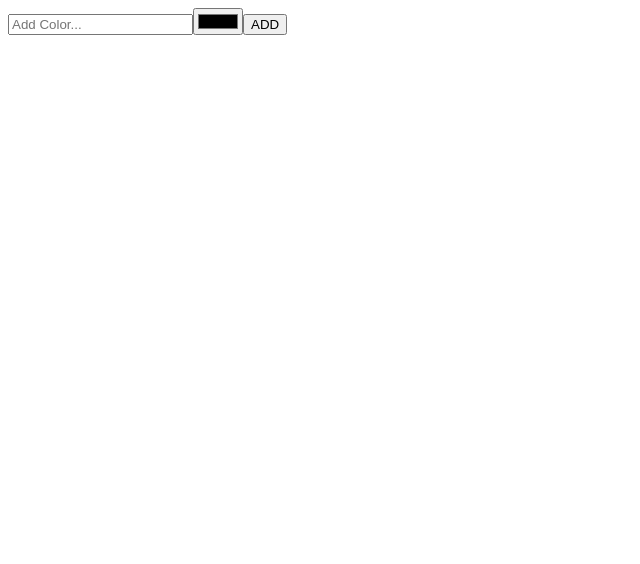
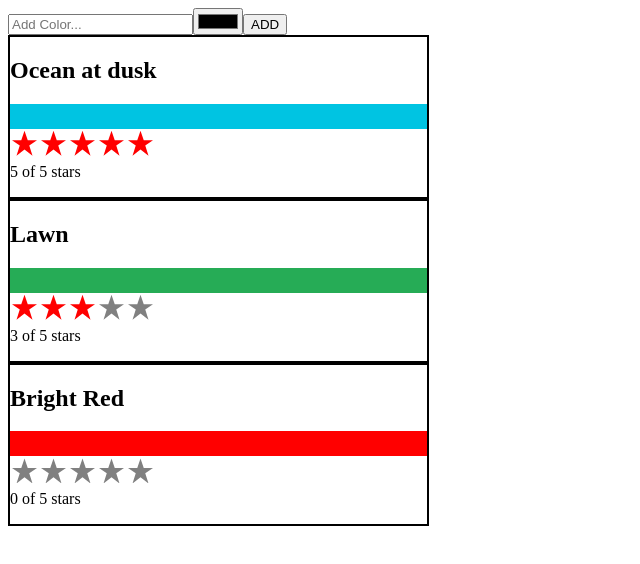
Before and after one commit to pfelto/reactColor, a React (Create React App) app: page / in a window 1280 px wide. Shown: the top 564 px of the page, without its empty margins (0-640 px from the left). Built offline with nearby package versions, Linux system fonts and the light colour scheme.

Commit message:
Pulled all the code together from chapter 6 in book to make a color organizer. Currently you cannot add or remove colors or change ratings. Just displaying the colors from ColorsData.js with star rating and addcolorform. NExt adding functions to pass info up component tree

```diff
--- a/public/index.html
+++ b/public/index.html
@@ -22,7 +22,7 @@
       work correctly both with client-side routing and a non-root public URL.
       Learn how to configure a non-root public URL by running `npm run build`.
     -->
-  <title>React App</title>
+  <title>React Color Organizer App</title>
 </head>
 
 <body>
--- /dev/null
+++ b/src/App.js
@@ -0,0 +1,17 @@
+import React from "react";
+import ColorsData from "./ColorsData";
+import ColorsList from "./colorList";
+import AddColorForm from "./addColorForm"
+
+class App extends React.Component {
+    render(){
+        return (
+            <div>
+                <AddColorForm />
+                <ColorsList colors={ColorsData}/>
+            </div>
+        );
+    }
+}
+
+export default App
--- /dev/null
+++ b/src/ColorsData.js
@@ -0,0 +1,22 @@
+let ColorsData = [
+    {
+        'id': 1,
+        'title': 'Ocean at dusk',
+        'color': '#00c4e2',
+        'rating': 5,
+    },
+    {
+        'id': 2,
+        'title': 'Lawn',
+        'color': '#26ac56',
+        'rating': 3,
+    },
+    {
+        'id': 3,
+        'title': 'Bright Red',
+        'color': '#ff0000',
+        'rating': 0,
+    },
+]
+
+export default ColorsData
--- /dev/null
+++ b/src/addColorForm.js
@@ -0,0 +1,34 @@
+import React from "react";
+
+
+class AddColorForm extends React.Component {
+    constructor(props){
+        super(props);
+        this.submit = this.submit.bind(this);
+    }
+
+    submit(e){
+        const { _title , _color } = this.refs;
+        e.preventDefault();
+        //alert(`New Color: ${_title.value} ${_color.value}`);
+        this.props.onNewColor(_title.value, _color.value);
+        _title.value = '';
+        _color.value = '#000000';
+        _title.focus();
+    }
+
+    render(){
+        return (
+            <form onSubmit={this.submit}>
+                <input ref='_title'
+                    type='text'
+                    placeholder='Add Color...'/>
+                <input ref='_color'
+                    type='color'/>
+                <button>ADD</button>
+            </form>
+        )
+    }
+}
+
+export default AddColorForm
--- /dev/null
+++ b/src/colorList.js
@@ -0,0 +1,12 @@
+import Colors from './colors'
+
+const ColorsList = ({colors=[]}) =>
+<div>
+    {(colors.length === 0) ?
+    <p>No Colors Listed. (Add a Color)</p> :
+    colors.map(color =>
+        <Colors key={color.id} {...color} />
+    )}
+</div>
+
+export default ColorsList
--- /dev/null
+++ b/src/colors.js
@@ -0,0 +1,40 @@
+import React from "react";
+//import PropTypes from 'prop-types';
+import StarRating from "./starRating";
+
+const Color = ({title, color, rating=0}) =>
+<section className='color'>
+    <h1>{title}</h1>
+    <div className='box'
+        style={{ backgroundColor: color }}>
+    </div>
+    <div>
+        <StarRating starsSelected={rating}/>
+    </div>
+</section>
+
+
+export default Color
+
+//This doesn't need to be  a ES6 class, probably better to make it a stateless functional component
+/*
+class Color extends React.Component {
+
+
+render(){
+    const { title , color , rating } = this.props;
+    return(
+        <section className='color'>
+            <h1>{title}</h1>
+            <div className='box'
+            style={{ backgroundColor: color }}>
+            </div>
+            <div>
+                <StarRating starsSelected={rating}/>
+            </div>
+        </section>
+
+    );
+}
+}
+*/
--- /dev/null
+++ b/src/index.css
@@ -0,0 +1,34 @@
+.star {
+  cursor: pointer;
+  height: 25px;
+  width: 25px;
+  margin: 2px;
+  float: left;
+  background-color: gray;
+  clip-path: polygon(
+    50% 0%,
+    63% 38%,
+    100% 38%,
+    69% 59%,
+    82% 100%,
+    50% 75%,
+    18% 100%,
+    31% 59%,
+    0% 38%,
+    37% 38%
+  );
+}
+
+.star.selected {
+  background-color: red;
+}
+
+.color {
+  width: 33%;
+  border: 2px black solid;
+}
+
+.box {
+  height: 25px;
+  width: 100%;
+}
--- a/src/index.js
+++ b/src/index.js
@@ -1,36 +1,7 @@
 import React from "react";
 import ReactDOM from "react-dom";
-
-class AddColorForm extends React.Component {
-    constructor(props){
-        super(props);
-        this.submit = this.submit.bind(this);
-    }
-
-    submit(e){
-        const { _title , _color } = this.refs;
-        e.preventDefault();
-        alert(`New Color: ${_title.value} ${_color.value}`);
-        _title.value = '';
-        _color.value = '#000000';
-        _title.focus();
-    }
-
-    render(){
-        return (
-            <form onSubmit={this.submit}>
-                <input ref='_title'
-                    type='text'
-                    placeholder='Add Color...'/>
-                <input ref='_color'
-                    type='color'/>
-                <button>ADD</button>
-            </form>
-        )
-    }
-}
+import App from "./App";
+import  "./index.css"
 
 
-
-
-ReactDOM.render(<AddColorForm />, document.getElementById('root'));
+ReactDOM.render(<App />, document.getElementById('root'));
--- /dev/null
+++ b/src/star.js
@@ -0,0 +1,14 @@
+import PropTypes from 'prop-types';
+
+
+const Star = (props) =>
+<div className={(props.selected) ? 'star selected' : 'star'}
+    onClick={props.onClick}>
+</div>
+
+Star.propTypes = {
+    selected: PropTypes.bool,
+    onClick: PropTypes.func,
+}
+
+export default Star
--- /dev/null
+++ b/src/starRating.js
@@ -0,0 +1,65 @@
+import React from "react";
+import PropTypes from 'prop-types';
+import Star from "./star";
+
+const StarRating = ({starsSelected=0 , totalStars=5 }) => {
+    const starsRatingArray = Array(totalStars).fill(null).map((star,i) =>
+    <Star key={i}
+        selected={i<starsSelected}
+        onClick={() => console.log('clicked')}/>);
+    return(
+        <div>
+        {starsRatingArray}
+        <br />
+        <p>{starsSelected} of {totalStars} stars</p>
+    </div>
+    );
+
+    }
+
+
+StarRating.propTypes = {
+    starsSelected: PropTypes.number,
+    totalStars: PropTypes.number,
+}
+
+
+export default StarRating
+
+//State no longer needed in StarRating so make all stateless functional components when you can
+/*
+class StarRating extends React.Component {
+    constructor(props){
+        super(props);
+        this.state = {
+            starsSelected: 0,
+        };
+        //this.onClick = this.onClick.bind(this);
+        //you need this if you just want to have a normal function in onClick
+        //onClick={this.onClick}
+    }
+
+    change(starsSelected){
+        //console.log('clicked');
+        //console.log(this.state.selected);
+        this.setState({starsSelected});
+    }
+    render(){
+        const {totalStars} = this.props;
+        const {starsSelected} = this.state;
+        const starsRatingArray = Array(totalStars).fill(null).map((star,i) => {
+            return (<Star key={i}
+                selected={i<starsSelected}
+                 onClick={() => this.change(i+1)}/>)
+        })
+        //console.log(starsRatingArray);
+        return (
+            <div>
+                {starsRatingArray}
+                <br />
+                <p>{starsSelected} of {totalStars} stars</p>
+            </div>
+        );
+    }
+}
+*/
```
